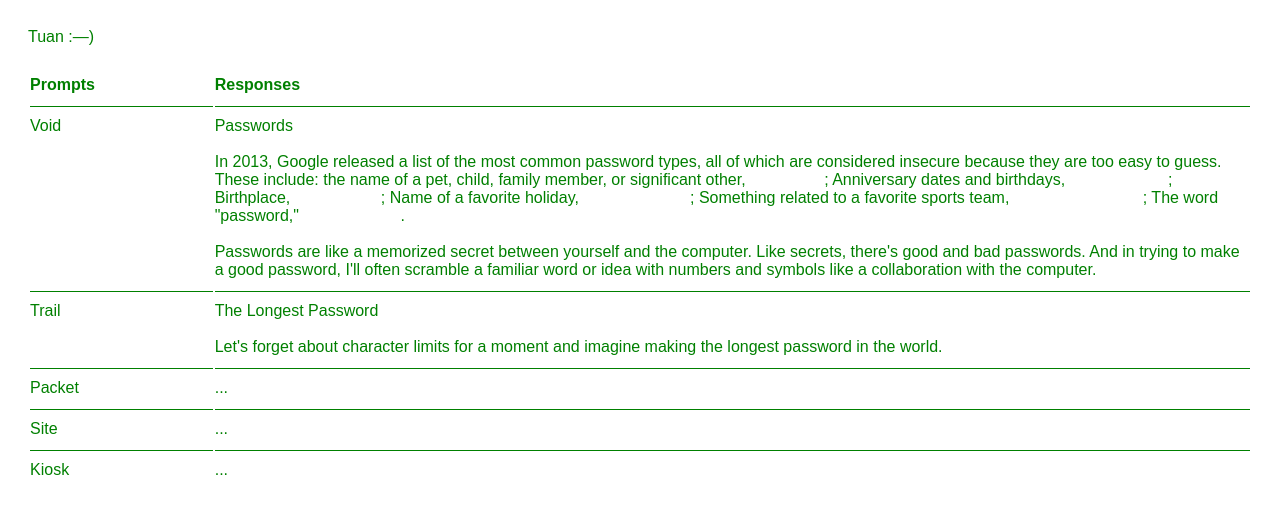
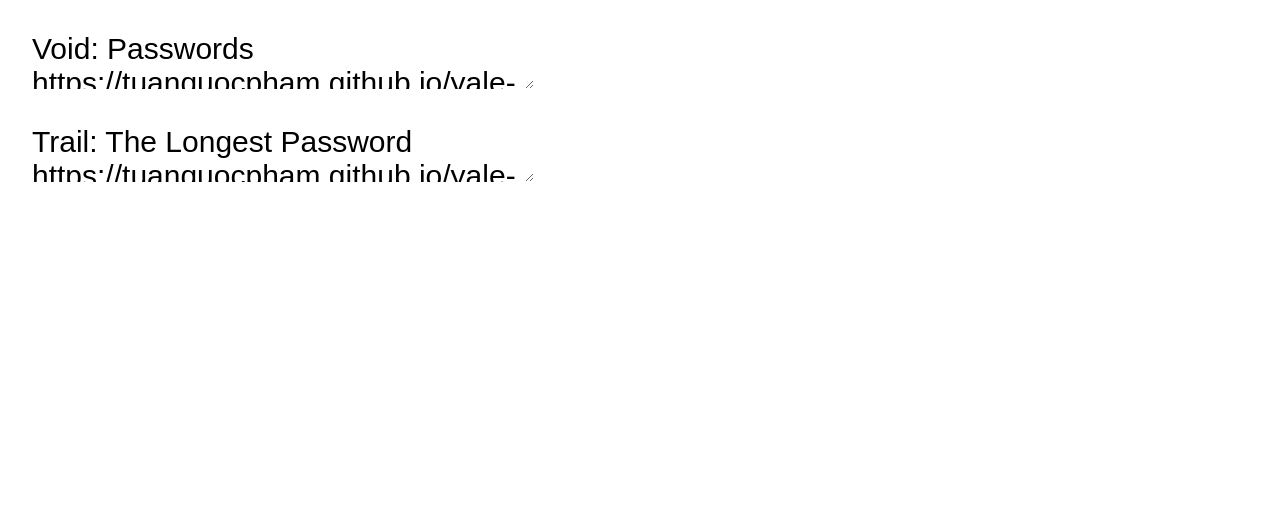
Before and after one commit to tuanquocpham/yale-spring-20, a plain HTML site: page index.html in a window 1280 px wide. Drawn offline with Linux system fonts and the light colour scheme.

Commit message:
Update index.html

```diff
--- a/index.html
+++ b/index.html
@@ -1,77 +1,57 @@
-
 <!DOCTYPE html>
-<html>
 
 <head>
-	<!-- this is the name that will appear on the tab in your browser -->
-    <title>Tuan Quoc Pham</title>
-    <meta charset="utf-8" />
-    <link rel="stylesheet" href="assets/main.css" type="text/css" />
+<title>Tuan Quoc Pham</title>
+<style>
+body {
+  font-size: 30px;
+  margin: 30px;
+}
+
+textarea {
+  color: black;
+  font-size: 30px;
+  font-family: sans-serif;
+  border: none;
+  display: flex;
+  width: 500px;
+  height: 55px;
+}
+</style>
 </head>
 
 <body>
-  <div>
-      Tuan :—)
-      <br><br>
-  </div>
+  <!-- Tuan:<br><br> -->
+<textarea>
+Void: Passwords
+https://tuanquocpham.github.io/yale-spring-20/void.html
 
-  <div>
-    <table style="width:100%">
-    <tr>
-      <th>Prompts</th>
-      <th>Responses</th>
-    </tr>
-    <tr>
-      <td class="pcolumn"><a href="http://spring2020-networks.designforthe.net/projects" target="_blank">Void</a></td>
-      <td><a href="void.html">Passwords</a>
-        <br><br>
-        In 2013, Google released a list of the most common password types, all of which are considered insecure because they are too easy to guess. These include:
+In 2013, Google released a list of the most common password types, all of which are considered insecure because they are too easy to guess. These include: the name of a pet, child, family member, or significant other, sn0wb@ll!; Anniversary dates and birthdays, FeBRuaRY29; Birthplace, I,&lt;3NewYork; Name of a favorite holiday, lunar-new-year; Something related to a favorite sports team, LightblueDarkblue; The word "password," Password123.
 
-        the name of a pet, child, family member, or significant other,
-        <span>sn0wb@ll!</span>;
+Passwords are like a memorized secret between yourself and the computer. Like secrets, there's good and bad passwords. And in trying to make a good password, I'll often scramble a familiar word or idea with numbers and symbols like a collaboration with the computer.
+</textarea>
+<br>
+<textarea>
+Trail: The Longest Password
+https://tuanquocpham.github.io/yale-spring-20/trail.html
 
-        Anniversary dates and birthdays,
-        <span>FeBRuaRY29</span>;
+Let's forget about character limits for a moment and imagine making the longest password in the world. One day, 20 years ago, I lied about my age on yahoo.com so I could create my first email address. A secret to access a secret.
 
-        Birthplace,
-        <span>I<3NewYork</span>;
+In 2013, Google released a list of the most common and thus insecure passwords. Imagine sitting behind the veil and seeing all of the passwords in the world. All of the favorite colors, pet names, birthplaces, and of course the word password.
 
-        Name of a favorite holiday,
-        <span>lunar-new-year</span>;
+I wasn't allowed to have pets growing up. But in my passwords, I imagined all of the names I could have given them. Nemo, Fuchsia, Lucky. If we met someday, would they be a pet named after a password?
 
-        Something related to a favorite sports team,
-        <span>LightblueDarkblue</span>;
+Did you know that the first computer to use passwords was also the first to be hacked? In the early 1960s at MIT, a computer scientist named Dr. Fernando Corbato invented the computer password to allow multiple users to privately access a shared computer. Unbeknownst to him, a fellow employee would exploit this system by logging in as others to have extra time to work.
 
-        The word "password,"
-        <span>Password123</span>.
-        <br><br>
+Even more shocking to Corbato was the proliferation of computer passwords in the following decades. And with their growing use came their evolution. Now it's suggested you use phrases instead of words.
 
-        Passwords are like a memorized secret between yourself and the computer. Like secrets, there's good and bad passwords.
-        And in trying to make a good password, I'll often scramble a familiar word or idea with numbers and symbols like a collaboration with the computer.
-      </td>
-    </tr>
-    <tr>
-      <td><a href="http://spring2020-networks.designforthe.net/projects" target="_blank">Trail</a></td>
-      <td><a href="trail.html">The Longest Password</a>
-      <br><br>
-      Let's forget about character limits for a moment and imagine making the longest password in the world.
-      </td>
-    </tr>
-    <tr>
-      <td><a href="http://spring2020-networks.designforthe.net/projects" target="_blank">Packet</a></td>
-      <td>...</td>
-    </tr>
-    <tr>
-      <td><a href="http://spring2020-networks.designforthe.net/projects" target="_blank">Site</a></td>
-      <td>...</td>
-    </tr>
-    <tr>
-      <td><a href="http://spring2020-networks.designforthe.net/projects" target="_blank">Kiosk</a></td>
-      <td>...</td>
-    </tr>
-  </table>
-  </div>
+At my community college, my passwords would be animal facts you told me. Crocodiles swallow stones to dive deeper. Elephants never forget each other.
 
+The FIDO Alliance, or Fast IDentity Online, is working with over 250 companies, such as Google and Microsoft, to standardize two factor authentication. This method asks the user to provide two of the following three things: 1. What you know, such as a password; 2. What you have, such as a bank card; 3. Who you are, such as facial or voice recognition.
+
+About a year ago, I received a smart speaker as a gift. What time is it? Tell me a joke. Is it going to rain today? I speak to it every morning. It doesn't ask me for a string of characters. The password is my voice which it's been trained to recognize in all of my inflections. As I continue to rely on technology, I question what is the growing price I must pay for small conveniences?
+</textarea>
 
 </body>
+
 </html>
```
